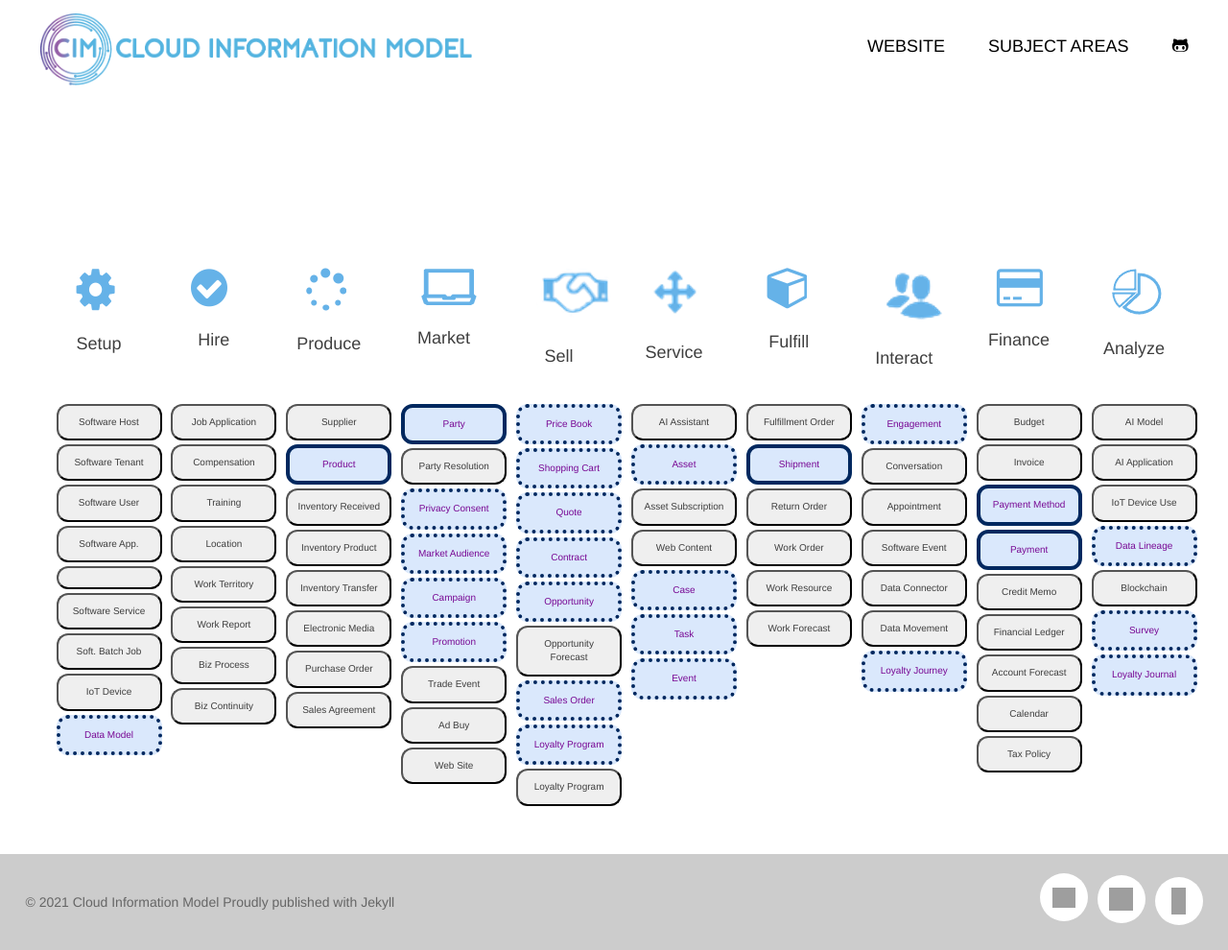
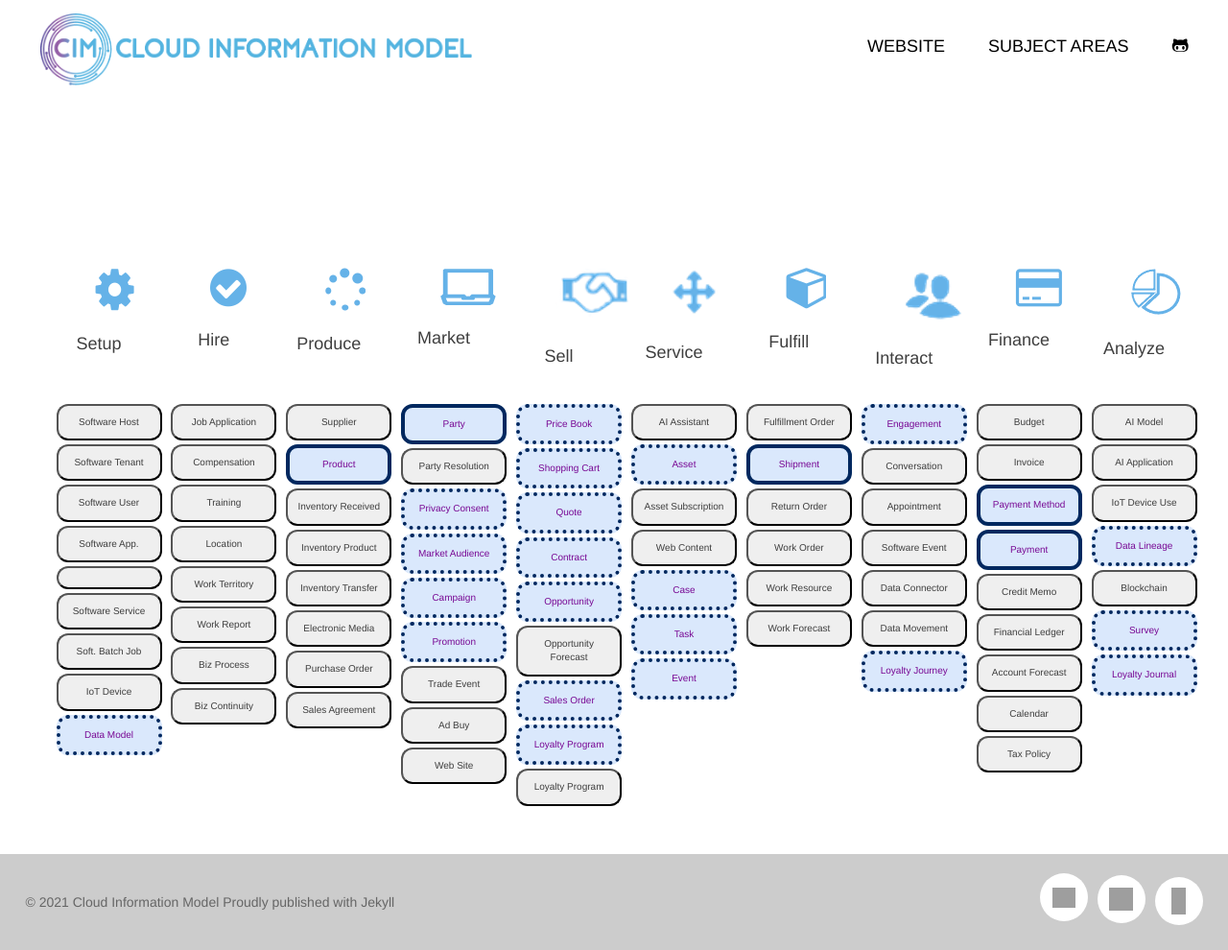
Before and after one commit to standards-hub/cim_github_pages, a Jekyll site: the page built from index.markdown, in a window 1280 px wide and 990 px high. Shown: the whole window at 96% size. Built offline with Jekyll 4.4.1, drawn with Linux system fonts in a browser that asks for light colours; nearby versions of some CDN libraries; some web fonts are replaced; a script that is not in the unit is left out; grey boxes are pictures that could not be loaded.

Commit message:
Update home.html

```diff
--- a/_layouts/home.html
+++ b/_layouts/home.html
@@ -39,7 +39,7 @@ layout: default
 }
 .imagen{
     font-size: 50px;
-    margin-left: 20px;
+    margin-left: 40px;
     margin-right: auto;
     align-content: baseline;
     margin-top: 12.5px;
```
